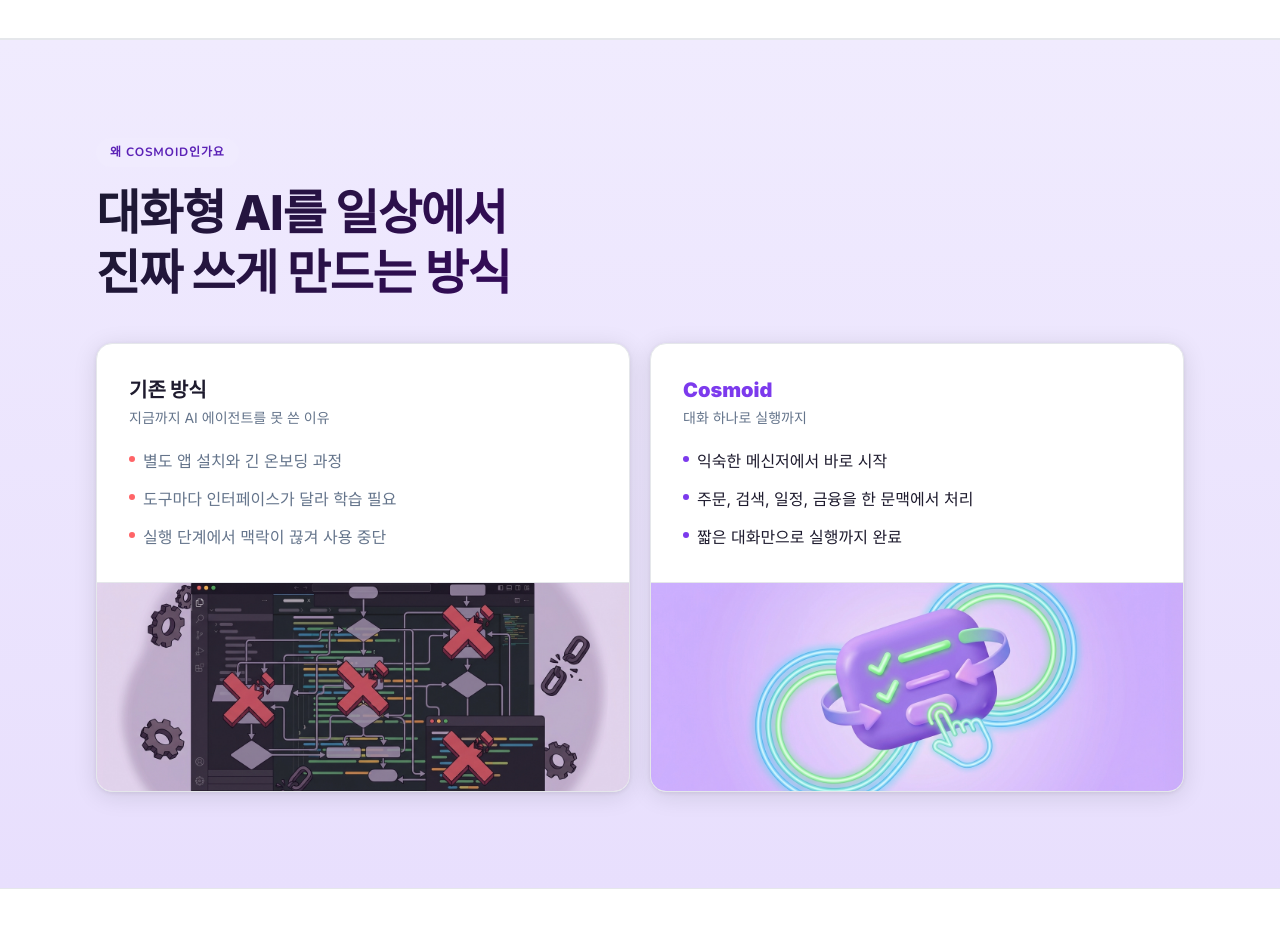
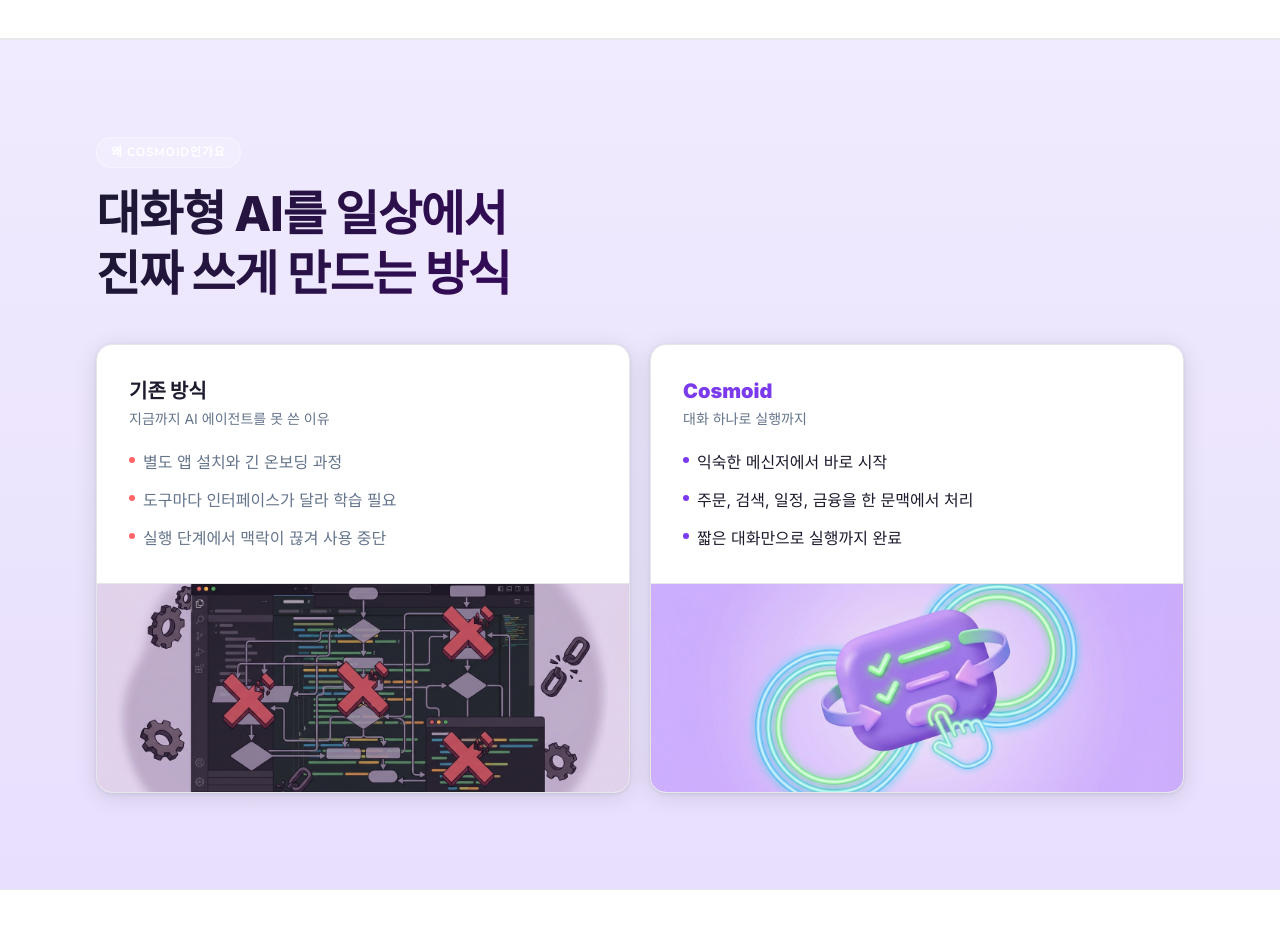
Before and after one commit to seojoonkim/cosmoid, a Next.js app: page / in a window 1280 px wide. Shown: the part 1520-2449 px from the top of the page. Built offline with nearby package versions, Linux system fonts and the light colour scheme.

Commit message:
fix: WhyCosmoid section-label 흰색 반투명 pill (보라 배경 위)

```diff
--- a/src/components/WhyCosmoid.tsx
+++ b/src/components/WhyCosmoid.tsx
@@ -7,7 +7,7 @@ export default function WhyCosmoid() {
     <section id="why" className="section-bg-2 border-t border-[var(--border)] py-16 md:py-24">
       <div className="mx-auto max-w-6xl px-5 md:px-8">
         <motion.p
-                    className="section-label"
+                    className="section-label" style={{background:"rgba(255,255,255,0.2)",color:"#ffffff",WebkitTextFillColor:"#ffffff",border:"1px solid rgba(255,255,255,0.35)"}}
         >
           왜 Cosmoid인가요
         </motion.p>
```
